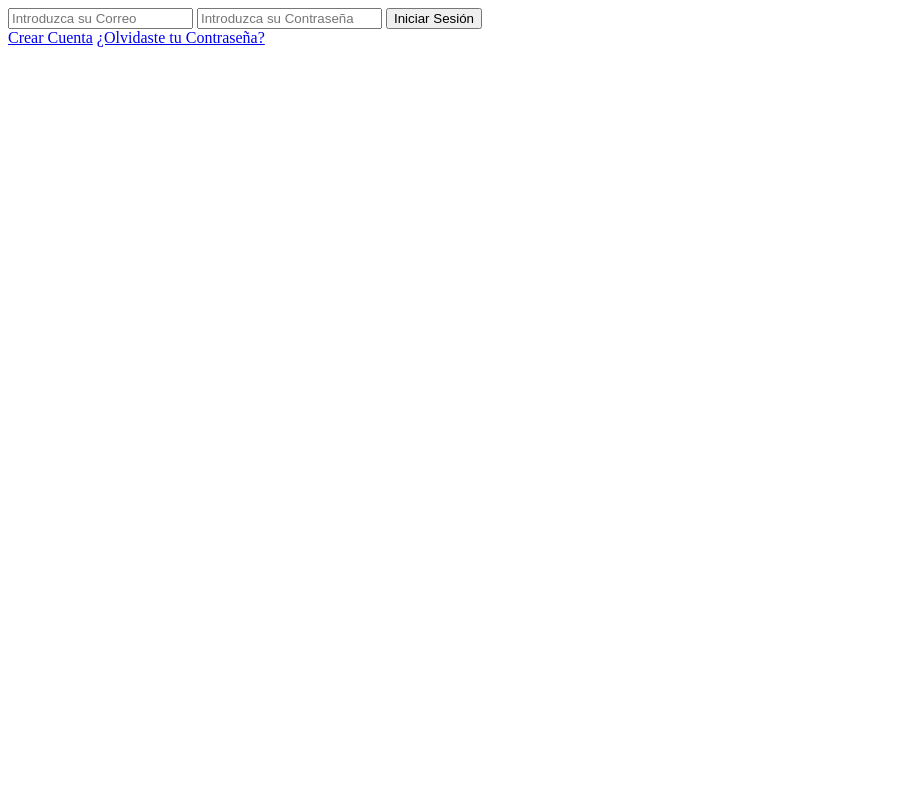
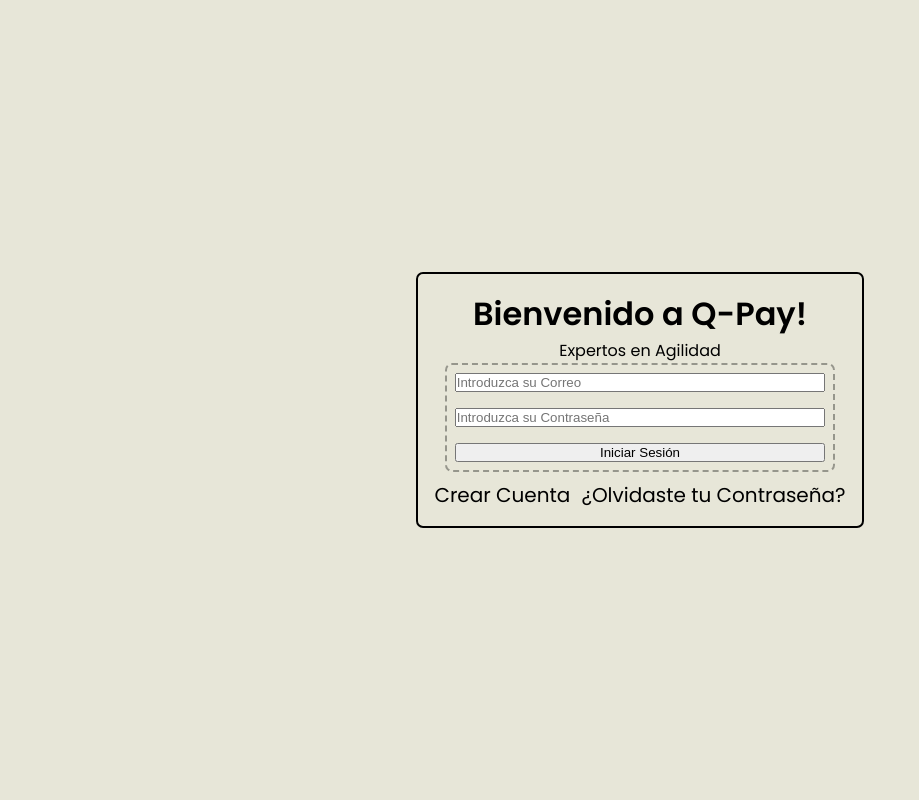
Before and after one commit to facutorr2005/PRAC-PROF-FINAL, a PHP site: page /Public/views/login.html in a window 1280 px wide. Shown: the whole page, without its empty margins (0-919 px from the left). Run offline with PHP 8.4, Linux system fonts and the light colour scheme.

Commit message:
login css-html

```diff
--- a/Public/css/login.css
+++ b/Public/css/login.css
@@ -1,3 +1,67 @@
-body{
-    color: red;
+:root {
+  --color-principal: rgb(231, 230, 216);
+  --color-secundario: rgb(238, 238, 9);
+  --color-terciario: rgba(0, 0, 0, 0.349);
+  --color-cuarto: black;
+  --fuente: "Poppins", sans-serif;
 }
+
+* {
+  margin: 0;
+  padding: 0;
+  box-sizing: border-box;
+}
+
+body {
+  min-height: 100vh;
+  font-family: var(--fuente);
+  background-color: var(--color-principal);
+  display: flex;
+  align-items: center;
+  justify-content: center;
+}
+
+.formulario {
+  border: solid 2px var(--color-cuarto);
+  border-radius: 7px;
+  padding: 1rem;
+  display: flex;
+  flex-direction: column;
+  justify-content: center;
+  align-items: center;
+}
+
+.titulo {
+  font-size: 32px;
+  font-weight: bold;
+}
+
+.eslogan {
+  font-size: 16px;
+}
+
+#miFormulario {
+  border: dashed 2px var(--color-terciario);
+  border-radius: 7px;
+  padding: 0.5rem;
+  display: flex;
+  flex-direction: column;
+  gap: 1rem;
+  width: 95%;
+}
+
+.links {
+  margin-top: 0.5rem;
+  display: flex;
+  gap: 0.7rem;
+}
+
+a {
+  text-decoration: none;
+  color: var(--color-cuarto);
+  font-size: 20px;
+}
+
+a:hover {
+  color: var(--color-terciario);
+}
--- a/Public/views/login.html
+++ b/Public/views/login.html
@@ -12,6 +12,12 @@
 
 <body>
     <div class="formulario">
+        <div class="titulo">
+          Bienvenido a Q-Pay!
+        </div>
+        <div class="eslogan">
+          Expertos en Agilidad
+        </div>
         <form id="miFormulario" action="" method="post">
             <input id="correo" name="correo" type="email" placeholder="Introduzca su Correo">
             <input id="contrasena" name="contrasena" type="password" placeholder="Introduzca su Contraseña">
@@ -35,6 +41,6 @@
         return;
       }
     });
-  </script>
+    </script>
 </body>
 </html>
```
